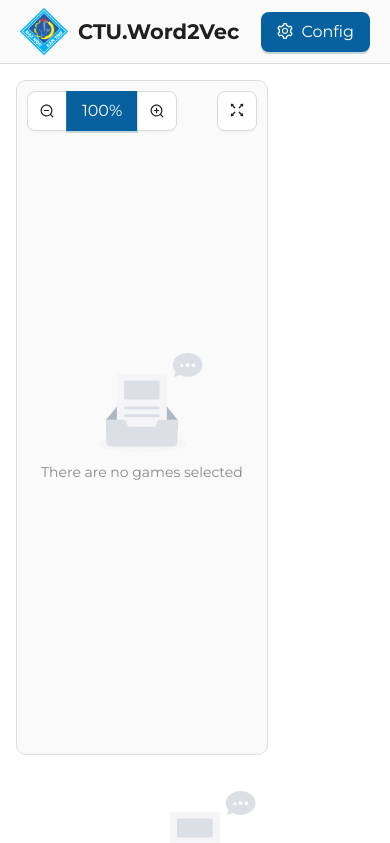
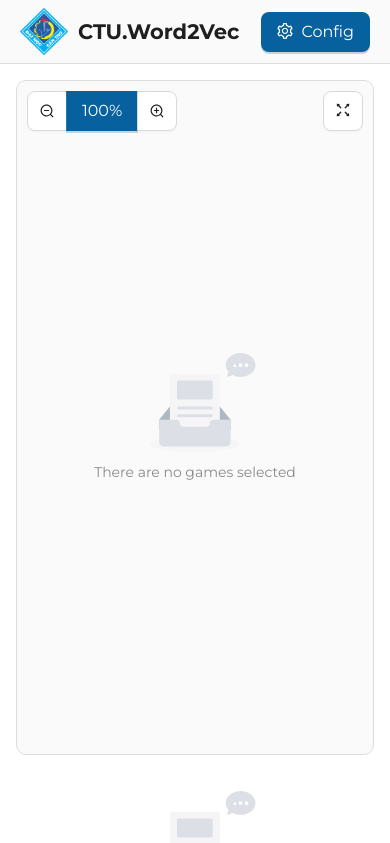
Before and after one commit to CTU-Word2Vec/procon2023, a React (Vite) app: page / in a window 390 px wide. Shown: the top 843 px of the page. Built offline with nearby package versions, Linux system fonts and the light colour scheme; no server answers.

Commit message:
fix: responsive

```diff
--- a/src/pages/index.tsx
+++ b/src/pages/index.tsx
@@ -46,7 +46,7 @@ function HomePage() {
 
 	return (
 		<Row>
-			<Col md={24} lg={12}>
+			<Col xs={24} md={24} lg={12}>
 				<MainGame />
 			</Col>
 
```
